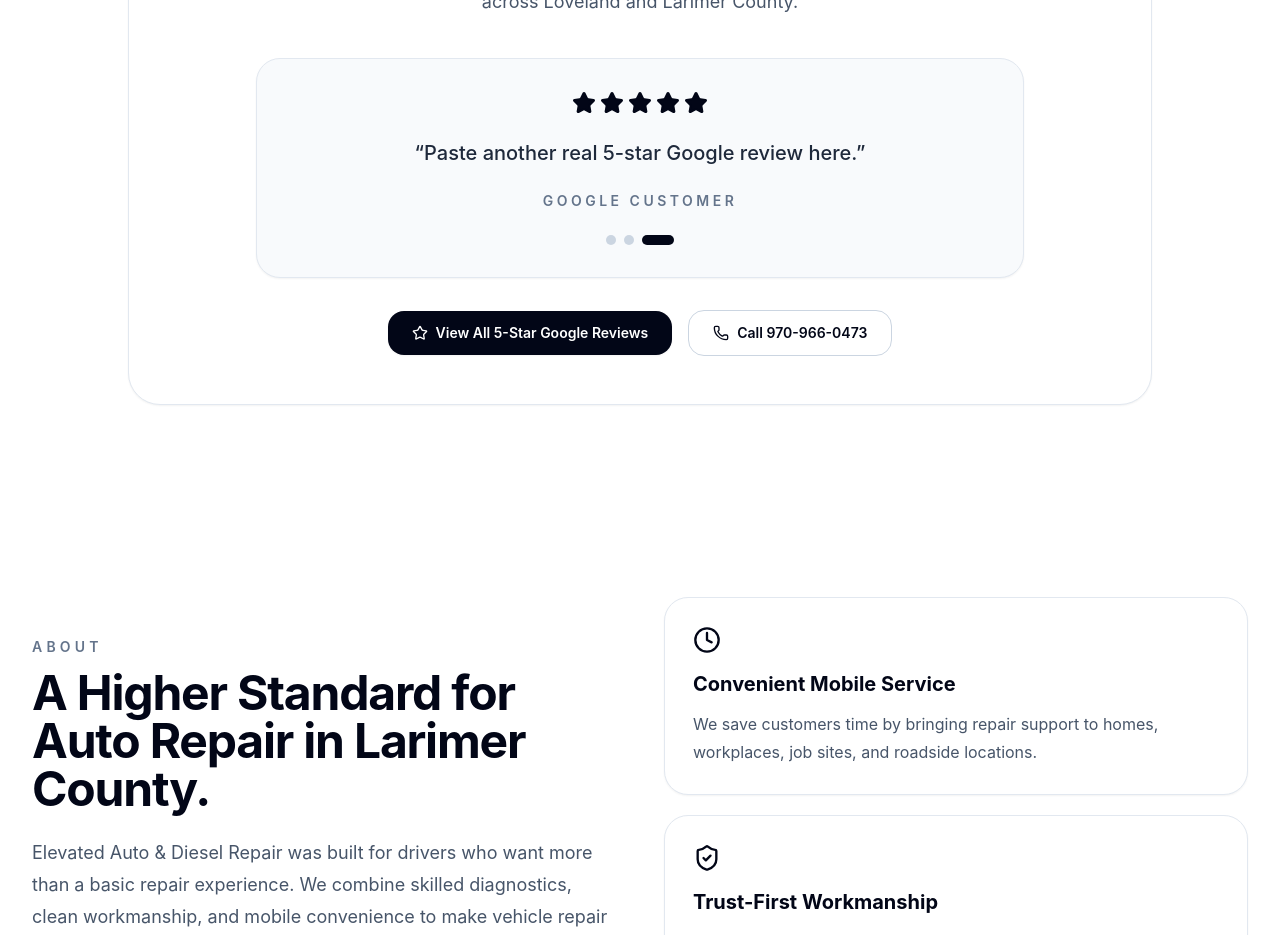
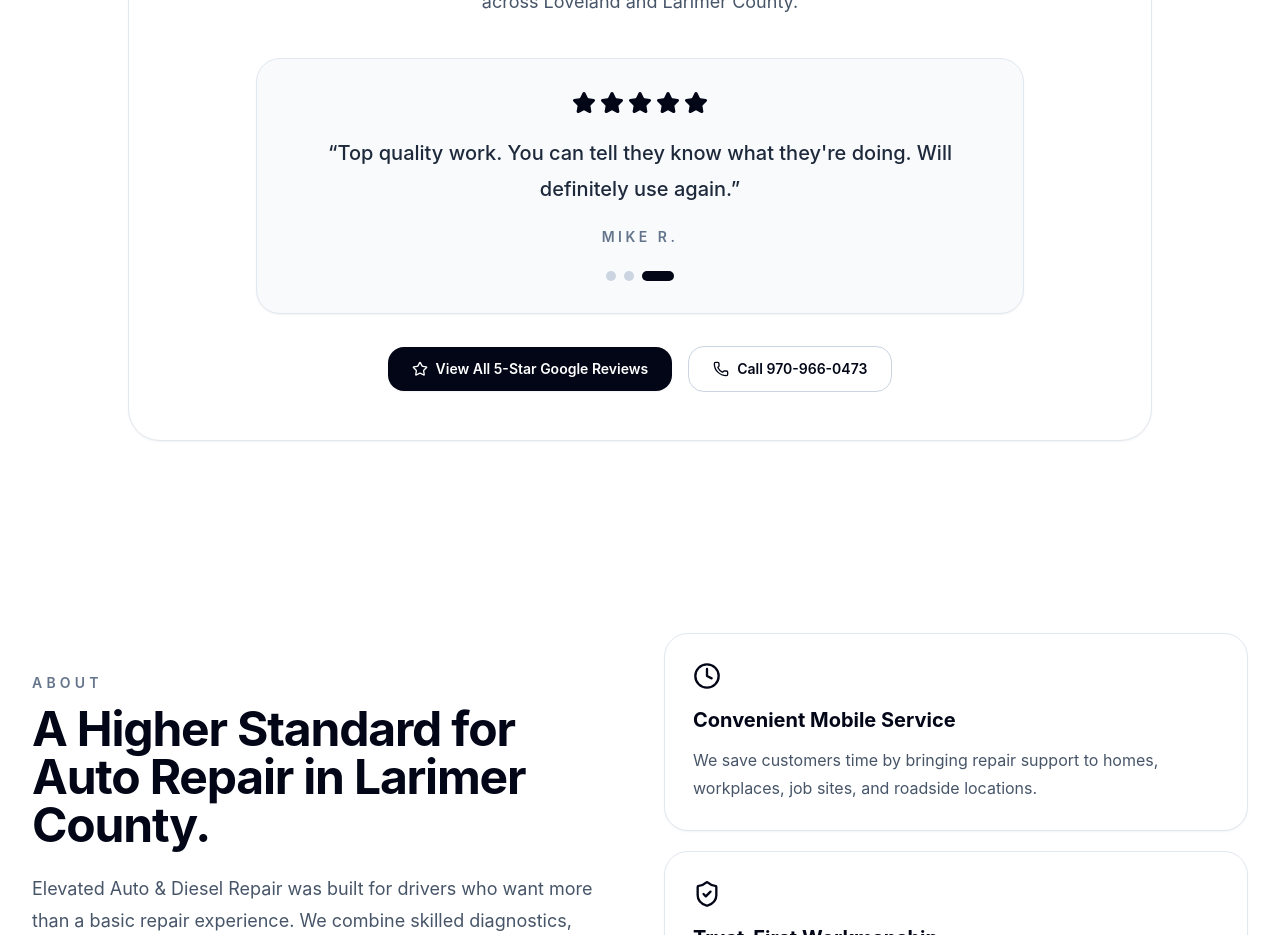
Before and after one commit to SonyaBai/elevated-auto-diesel, a React (Vite) app: page / in a window 1280 px wide. Shown: the part 4520-5455 px from the top of the page. Built offline with nearby package versions, Linux system fonts and the light colour scheme.

Commit message:
Add real reviews, financing

```diff
--- a/src/App.jsx
+++ b/src/App.jsx
@@ -46,19 +46,19 @@ const serviceAreas = ["Fort Collins", "Loveland", "Windsor", "Timnath", "Berthou
 const googleReviewsUrl = "https://www.google.com/search?q=evelvated+dieserl+reviews&rlz=1C5CHFA_enUS1021US1038&oq=evelvated+dieserl+reviews&gs_lcrp=EgZjaHJvbWUyBggAEEUYOTIJCAEQABgNGIAEMg0IAhAAGIYDGIAEGIoFMg0IAxAAGIYDGIAEGIoFMg0IBBAAGIYDGIAEGIoFMgcIBRAAGO8FMgcIBhAAGO8FMgoIBxAAGIAEGKIEMgoICBAAGIAEGKIE0gEJNTY1NGowajE1qAIIsAIB8QUqll-R0_j0Nw&sourceid=chrome&ie=UTF-8#lrd=0x876953b5ed9bed75:0xa9d645c1dc45f679,1,,,,";
 const financingUrl = "https://kolify.com";
 
-// Replace these with real, approved 5-star Google review snippets from the business listing.
+// Add real, approved 5-star Google review snippets here when available.
 const fiveStarReviews = [
   {
-    name: "Google Customer",
-    text: "Paste a real 5-star Google review here.",
+    name: "John D.",
+    text: "Fast, honest, and reliable. Came out same day and got my truck running again. Highly recommend.",
   },
   {
-    name: "Google Customer",
-    text: "Paste another real 5-star Google review here.",
+    name: "Sarah M.",
+    text: "Super professional and way more convenient than going to a shop. Great communication and fair pricing.",
   },
   {
-    name: "Google Customer",
-    text: "Paste another real 5-star Google review here.",
+    name: "Mike R.",
+    text: "Top quality work. You can tell they know what they're doing. Will definitely use again.",
   },
 ];
 
@@ -314,6 +314,7 @@ export default function ElevatedAutoDieselRepair() {
               Read verified Google reviews from customers who trust Elevated Auto & Diesel Repair for mobile auto repair, diesel service, welding, and roadside support across Loveland and Larimer County.
             </p>
 
+            {fiveStarReviews.length > 0 && (
               <div className="mx-auto mt-10 max-w-3xl rounded-3xl border border-slate-200 bg-slate-50 p-8 shadow-sm">
                 <div className="mb-5 flex justify-center gap-1 text-slate-950">
                   {[1, 2, 3, 4, 5].map((star) => (
@@ -341,6 +342,7 @@ export default function ElevatedAutoDieselRepair() {
                   ))}
                 </div>
               </div>
+            )}
 
             <div className="mt-8 flex flex-col items-center justify-center gap-4 sm:flex-row">
               <a href={googleReviewsUrl} target="_blank" rel="noopener noreferrer" className="inline-flex items-center justify-center rounded-2xl bg-slate-950 px-6 py-3 text-sm font-semibold text-white shadow-sm transition hover:bg-slate-800">
```
Lines whose indentation alone changed are shown as unchanged.
